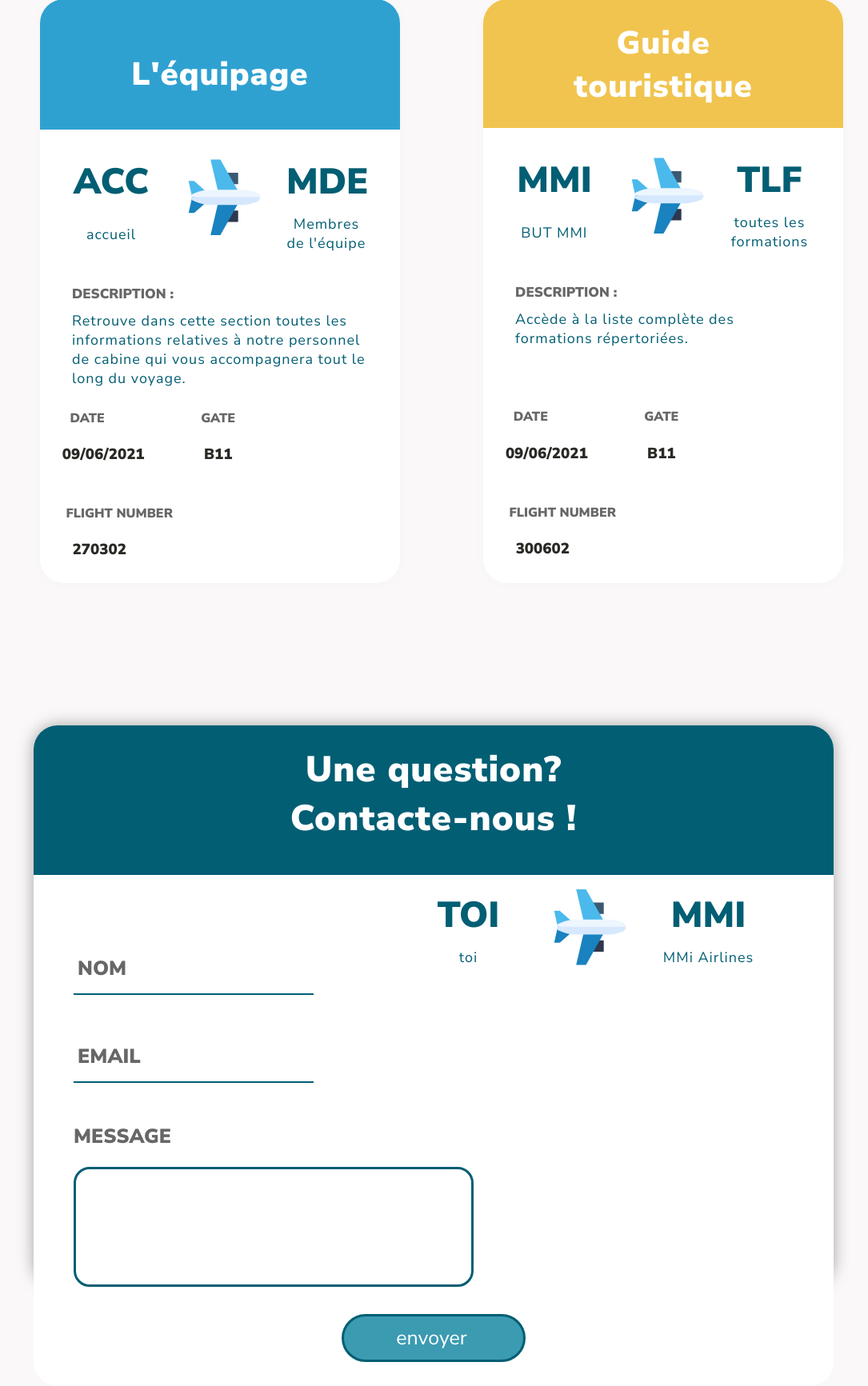
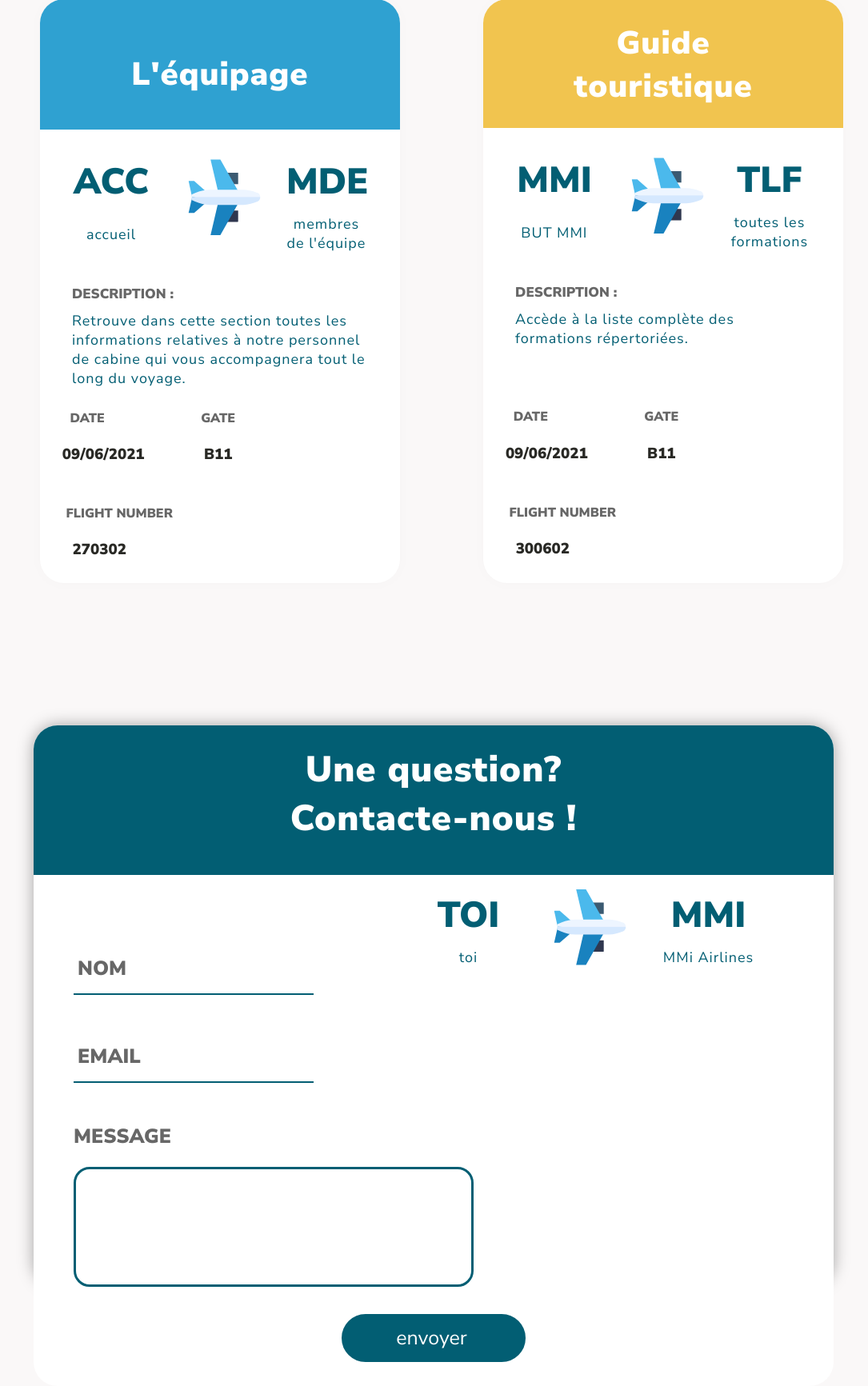
Before and after one commit to gilyann/PT-13, a PHP site: page / in a window 1280 px wide. Shown: the part 2441-4174 px from the top of the page at 80% size, without its empty margins (98-1183 px from the left). Run offline with PHP 8.4, Linux system fonts and the light colour scheme; some libraries are stand-ins or nearby versions.

Commit message:
accueil
accueil

```diff
--- a/index.css
+++ b/index.css
@@ -512,7 +512,7 @@ input:focus~.bar:after {
 
 #buttonenvoi {
     border: #025E73 solid;
-    background-color: #3B9BB1;
+    background-color: #025E73;
     border-radius: 30px;
     width: 18vw;
     position: relative;
@@ -525,8 +525,8 @@ input[type="submit"] {
     color: white;
 }
 
-#buttonenvoi:hover {
-background-color: #025E73;
+#buttonenvoi:focus {
+background-color: #3B9BB1;
 color: white;
 }
 
--- a/index.php
+++ b/index.php
@@ -149,7 +149,7 @@
                             <img class="plane" src="medias/img/plane.svg" alt="">
                             <div class="arriving">
                                 <h1>MDE</h1>
-                                <p>Membres <br>de l'équipe</p>
+                                <p>membres <br>de l'équipe</p>
                             </div>
                         </div>
                         <div class="description">
```
